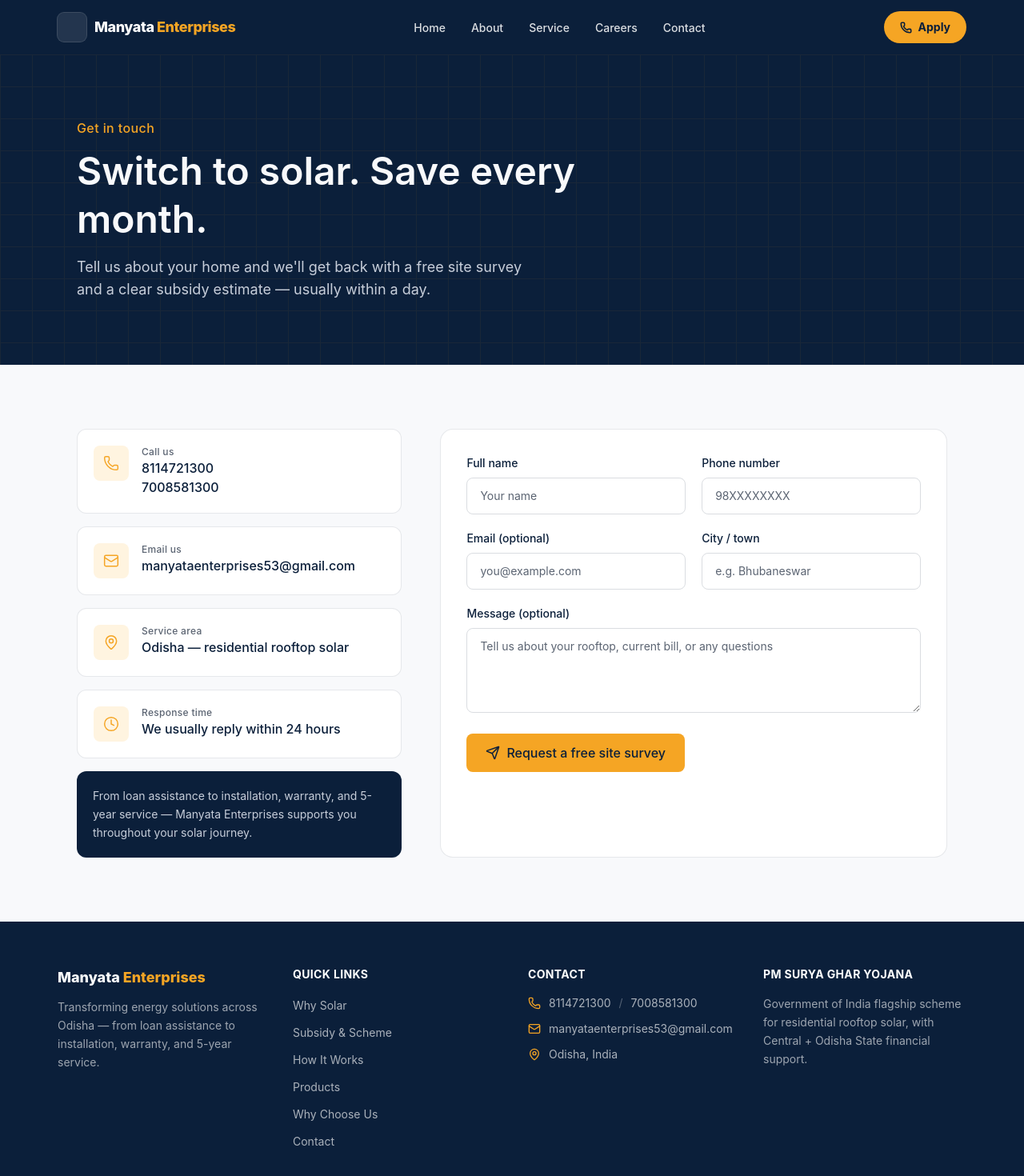
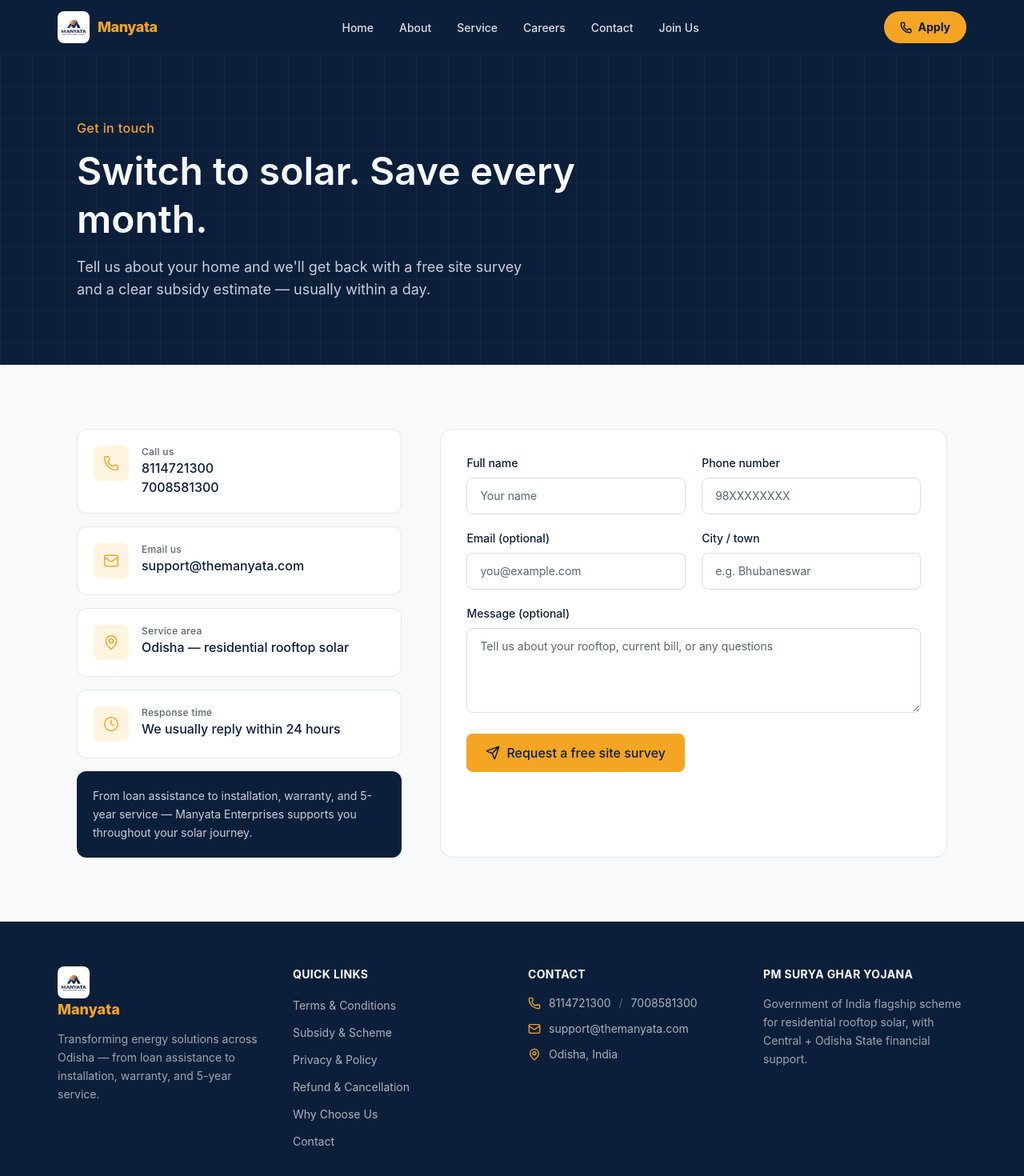
Before and after one commit to FirstTrackSolutionProjects/Manyata-Enterprises, a React (Vite) app: page /contact in a window 1280 px wide. Shown: the top 1470 px of the page at 80% size. Built offline with nearby package versions, Linux system fonts and the light colour scheme.

Commit message:
logo updated

```diff
--- /dev/null
+++ b/src/assets/assets.js
@@ -0,0 +1,4 @@
+import logoImg from "../assets/manyata logo.png"
+export const assets = {
+    logoImg,
+}
--- a/src/components/CTASection.jsx
+++ b/src/components/CTASection.jsx
@@ -39,11 +39,11 @@
             8114721300 / 7008581300
           </a>
 
-           <a href="mailto:manyataenterprises53@gmail.com"
+           <a href="mailto:support@themanyata.com"
             className="flex items-center gap-2 rounded-full border border-white/25 px-7 py-3 text-sm font-bold text-white transition-colors hover:border-white/50"
           >
             <Mail size={16} />
-            manyataenterprises53@gmail.com
+            support@themanyata.com
           </a>
         </div>
       </motion.div>
--- a/src/components/Footer.jsx
+++ b/src/components/Footer.jsx
@@ -1,10 +1,11 @@
 import { Phone, Mail, MapPin } from "lucide-react";
+import { assets } from "../assets/assets";
 
 const QUICK_LINKS = [
-  { label: "Why Solar", href: "#why-solar" },
+  { label: "Terms & Conditions", href: "#why-solar" },
   { label: "Subsidy & Scheme", href: "#scheme" },
-  { label: "How It Works", href: "#process" },
-  { label: "Products", href: "#products" },
+  { label: "Privacy & Policy", href: "#process" },
+  { label: "Refund & Cancellation", href: "#products" },
   { label: "Why Choose Us", href: "#why-us" },
   { label: "Contact", href: "#contact" },
 ];
@@ -16,8 +17,15 @@
         <div className="grid gap-10 sm:grid-cols-2 lg:grid-cols-4">
           {/* Brand */}
           <div className="sm:col-span-2 lg:col-span-1">
-            <h3 className="text-lg font-extrabold text-white">
-              Manyata <span className="text-amber">Enterprises</span>
+            <span className="flex h-9 w-9 shrink-0 items-center justify-center rounded-lg bg-white p-1 sm:h-10 sm:w-10">
+                        <img
+                          src={assets.logoImg}
+                          alt="Manyata Enterprises logo"
+                          className="h-full w-full object-contain"
+                        />
+                      </span>
+            <h3 className="text-lg flex font-extrabold text-amber">
+              Manyata
             </h3>
             <p className="mt-3 text-sm leading-relaxed text-white/60">
               Transforming energy solutions across Odisha — from loan
@@ -63,10 +71,10 @@
               <li className="flex items-center gap-2.5">
                 <Mail size={16} className="shrink-0 text-amber" />
 
-                 <a href="mailto:manyataenterprises53@gmail.com"
+                 <a href="mailto:support@themanyata.com"
                   className="hover:text-amber"
                 >
-                  manyataenterprises53@gmail.com
+                  support@themanyata.com
                 </a>
               </li>
               <li className="flex items-center gap-2.5">
--- a/src/components/Navbar.jsx
+++ b/src/components/Navbar.jsx
@@ -2,6 +2,7 @@
 import { Link } from "react-router-dom";
 import { Menu, X, Phone } from "lucide-react";
 import { motion, AnimatePresence } from "framer-motion";
+import { assets } from "../assets/assets";
 
 const NAV_LINKS = [
   { label: "Home", href: "/" },
@@ -9,6 +10,7 @@
   { label: "Service", href: "/service" },
   { label: "Careers", href: "/career" },
   { label: "Contact", href: "/contact" },
+  { label: "Join Us", href: "/contact" },
 ];
 
 export default function Navbar() {
@@ -29,10 +31,15 @@
     >
       <nav className="mx-auto flex max-w-[1200px] items-center justify-between px-5 py-3.5 lg:px-8">
         <Link to="/" className="flex items-center gap-2.5" onClick={() => setOpen(false)}>
-          {/* TODO: replace with actual logo image */}
-          <span className="h-9 w-9 shrink-0 rounded-lg bg-white/10 ring-1 ring-white/20" />
-          <span className="text-lg font-extrabold tracking-tight text-white">
-            Manyata <span className="text-amber">Enterprises</span>
+          <span className="flex h-9 w-9 shrink-0 items-center justify-center rounded-lg bg-white p-1 sm:h-10 sm:w-10">
+            <img
+              src={assets.logoImg}
+              alt="Manyata Enterprises logo"
+              className="h-full w-full object-contain"
+            />
+          </span>
+          <span className="text-lg font-extrabold tracking-tight text-amber">
+            Manyata
           </span>
         </Link>
 
@@ -85,7 +92,7 @@
               {NAV_LINKS.map((link) => (
                 <li key={link.href}>
 
-                   <a href={link.href}
+                    <a href={link.href}
                     onClick={() => setOpen(false)}
                     className="block rounded-lg px-3 py-3 text-white/90 hover:bg-white/5 hover:text-amber"
                   >
--- a/src/pages/Career.jsx
+++ b/src/pages/Career.jsx
@@ -74,7 +74,7 @@
               <Field label="Email" name="email" value={form.email} onChange={handleChange} placeholder="Eg: john@doe.com" type="email" />
               <Field label="Phone" name="phone" value={form.phone} onChange={handleChange} placeholder="Enter your phone number" type="tel" />
               <Field label="Date of Birth" name="dob" value={form.dob} onChange={handleChange} type="date" />
-              <SelectField label="Gender" name="gender" value={form.gender} onChange={handleChange} options={["Male", "Female", "Other"]} />
+              <SelectField label="Gender" name="gender" value={form.gender} onChange={handleChange} options={["Male", "Female"]} />
             </div>
           </FormCard>
 
--- a/src/pages/Contact.jsx
+++ b/src/pages/Contact.jsx
@@ -72,8 +72,8 @@
   {
     icon: Mail,
     label: "Email us",
-    lines: ["manyataenterprises53@gmail.com"],
-    href: "mailto:manyataenterprises53@gmail.com",
+    lines: ["support@themanyata.com"],
+    href: "mailto:support@themanyata.com",
   },
   {
     icon: MapPin,
```
Also changed, not shown: src/assets/manyata logo.png (added).
